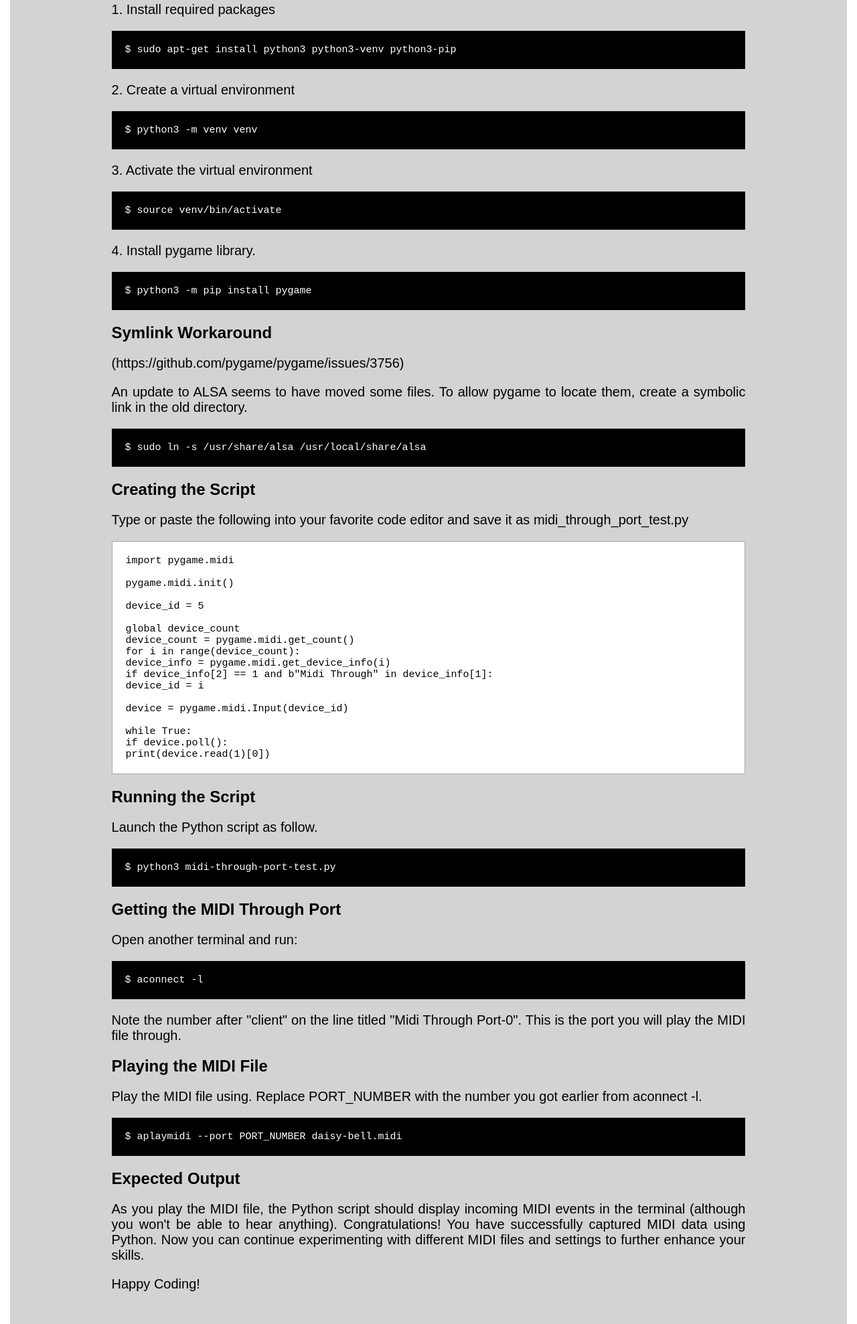
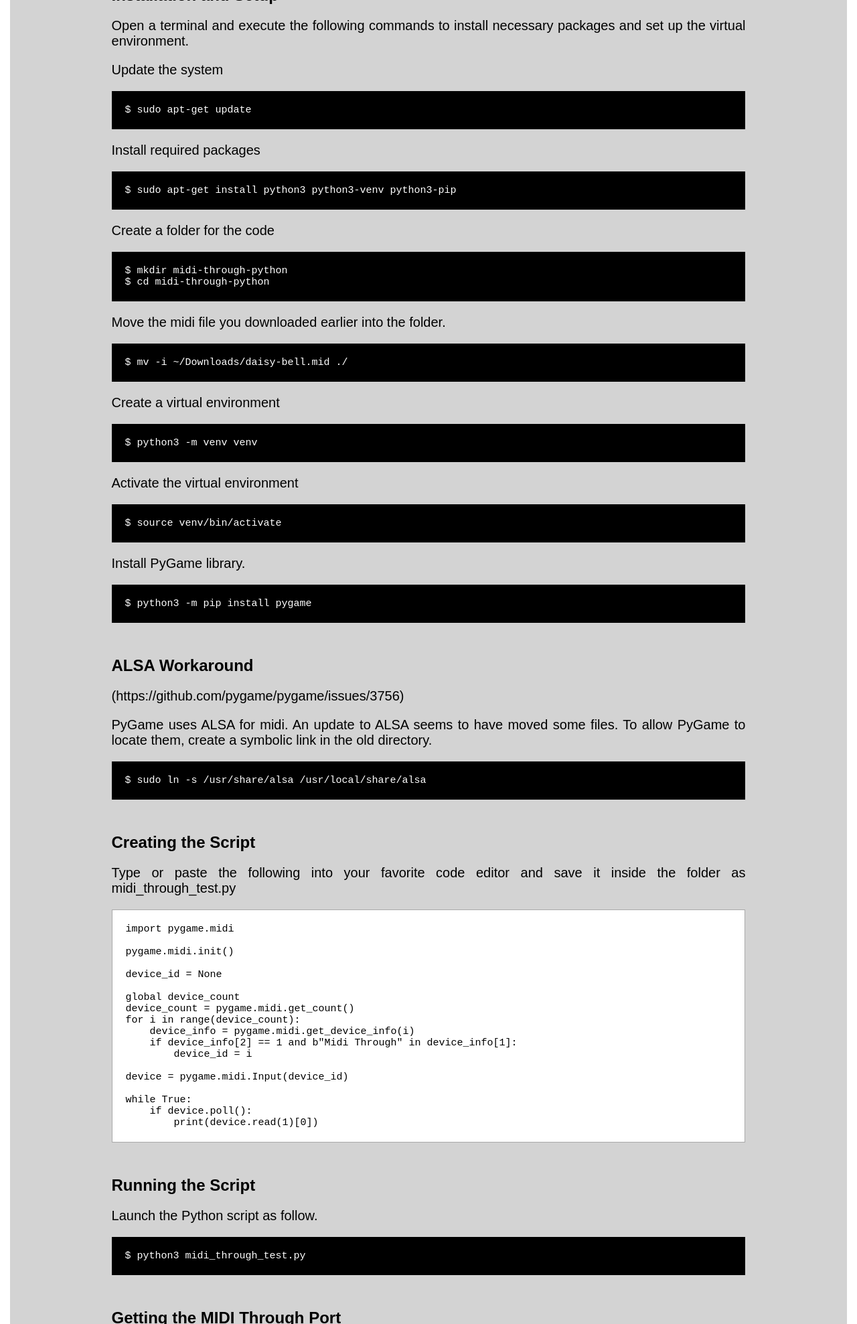
Before and after one commit to jk2937/tutorials, a plain HTML site: page index.html in a window 1280 px wide. Shown: the part 823-2800 px from the top of the page at 67% size. Drawn offline with Linux system fonts and the light colour scheme.

Commit message:
Add simple development server tutorial, update midi through python tutorial

```diff
--- a/index.html
+++ b/index.html
@@ -4,7 +4,7 @@
         <meta charset="UTF-8">
         <title>How to Read MIDI Data From a MIDI Through Port in Python | Jonny's Tutorials</title>
         <meta name="description" content="Learn how to interface a MIDI player with Python using the through port to capture and display incoming MIDI messages in real-time.">
-        <meta name="keywords" content="midi, python, through port, integration, music, project, sync, motor movement, light, LED, automation, control">
+        <meta name="keywords" content="pygame, midi, python, through port, integration, music, project, sync, motor movement, light, LED, automation, control">
         <meta name="author" content="Jonny">
         <meta name="viewport" content="width=device-width, initial-scale=1.0">
 
@@ -101,7 +101,7 @@
         <div class="content-container-outer">
             <div class="content-container-header">
                 <h1>Jonny's Tutorials</h1>
-                <h2>Python</h2>
+                <h2>Linux, Python, and so much more!</h2>
             </div>
         </div>
         <div class="content-container-outer">
@@ -112,23 +112,29 @@
                         Reading from the Midi Through Port in Python
                     </h1>
                     <p>
-                        Hello and welcome to Jonny's Tutorials! Today, we will explore how to read MIDI data from a MIDI through port in Python. By the end of this tutorial, you will be able to interface a MIDI player with Python using the through port to capture and display incoming MIDI messages in real-time. This configuration could be used to synchronize audio with lights or motor movements, for example. Whether you are a musician looking to integrate MIDI into your Python projects, or just curious about working with MIDI data in Python, this tutorial is designed to help you achieve your goals.
+                        Hello and welcome to Jonny's Tutorials! Today, we will explore how to read MIDI data from the MIDI through port in Python using PyGame. By the end of this tutorial, you will be able to interface a MIDI player with Python using the through port to capture and display incoming MIDI messages in real-time. This configuration can be used to synchronize audio with lights or motor movements on a Raspberry Pi, for example. Whether you are a musician looking to integrate MIDI into your Python projects, or just curious about working with MIDI data in Python, this tutorial is designed to help you achieve your goals.
                     </p>
+                </div>
+                <div class="section">
                     <h2>
                         Prerequisites
                     </h2>
                     <p>
-                        For this tutorial, we recomment using Debian 12 Bookworm or a compatible version.
+                        For this tutorial, I recommend using Debian 12 Bookworm or a compatible version.
                     </p>
+                </div>
+                <div class="section">
                     <h2>MIDI File</h2>
                     <p>
-                        Feel free to use the provided daisy-bell.midi file for testing, accessible under the public domain (CC0).
+                        Click here to download the daisy-bell.midi file for testing, accessible under the public domain (CC0).
                     </p>
                     <center>
                         <a href="daisy-bell.mid">
                             daisy-bell.mid
                         </a>
                     </center>
+                </div>
+                <div class="section">
                     <h2>
                         Installation and Setup
                     </h2>
@@ -136,67 +142,96 @@
                         Open a terminal and execute the following commands to install necessary packages and set up the virtual environment.
                     </p>
                     <p>
-                        1. Install required packages
+                        Update the system
+                    </p>
+                    <div class="terminal">
+                        $ sudo apt-get update
+                    </div>
+                    <p>
+                        Install required packages
                     </p>
                     <div class="terminal">
                         $ sudo apt-get install python3 python3-venv python3-pip
                     </div>
                     <p>
-                        2. Create a virtual environment
+                        Create a folder for the code
+                    </p>
+                    <div class="terminal">
+                        $ mkdir midi-through-python<br />
+                        $ cd midi-through-python
+                    </div>
+                    <p>
+                        Move the midi file you downloaded earlier into the folder.
+                    </p>
+                    <div class="terminal">
+                        $ mv -i ~/Downloads/daisy-bell.mid ./
+                    </div>
+                    <p>
+                        Create a virtual environment
                     </p>
                     <div class="terminal">
                         $ python3 -m venv venv
                     </div>
                     <p>
-                        3. Activate the virtual environment
+                        Activate the virtual environment
                     </p>
                     <div class="terminal">
                         $ source venv/bin/activate
                     </div>
                     <p>
-                        4. Install pygame library.
+                        Install PyGame library.
                     </p>
                     <div class="terminal">
                         $ python3 -m pip install pygame
                     </div>
+                </div>
+                <div class="section">
                     <h2>
-                        Symlink Workaround
+                        ALSA Workaround
                     </h2>
                     <p>
                         (https://github.com/pygame/pygame/issues/3756)
                     </p>
                     <p>
-                        An update to ALSA seems to have moved some files. To allow pygame to locate them, create a symbolic link in the old directory.
+                        PyGame uses ALSA for midi. An update to ALSA seems to have moved some files. To allow PyGame to locate them, create a symbolic link in the old directory.
                     </p>
                     <div class="terminal">
                         $ sudo ln -s /usr/share/alsa /usr/local/share/alsa
                     </div>
+                </div>
+                <div class="section">
                     <h2>
                         Creating the Script
                     </h2>
                     <p>
-                        Type or paste the following into your favorite code editor and save it as midi_through_port_test.py
+                        Type or paste the following into your favorite code editor and save it inside the folder as midi_through_test.py
                     </p>
-                    <div class="code">
-                        import pygame.midi<br />
-                        <br />
-                        pygame.midi.init()<br />
-                        <br />
-                        device_id = 5<br />
-                        <br />
-                        global device_count<br />
-                        device_count = pygame.midi.get_count()<br />
-                        for i in range(device_count):<br />
-                            device_info = pygame.midi.get_device_info(i)<br />
-                            if device_info[2] == 1 and b"Midi Through" in device_info[1]:<br />
-                                device_id = i<br />
-                        <br />
-                        device = pygame.midi.Input(device_id)<br />
-                        <br />
-                        while True:<br />
-                            if device.poll():<br />
-                                print(device.read(1)[0])<br />
-                    </div>
+
+
+<pre class="code">
+import pygame.midi
+
+pygame.midi.init()
+
+device_id = None
+
+global device_count
+device_count = pygame.midi.get_count()
+for i in range(device_count):
+    device_info = pygame.midi.get_device_info(i)
+    if device_info[2] == 1 and b"Midi Through" in device_info[1]:
+        device_id = i
+
+device = pygame.midi.Input(device_id)
+
+while True:
+    if device.poll():
+        print(device.read(1)[0])
+</pre>
+
+
+                </div>
+                <div class="section">
                     <h2>
                         Running the Script
                     </h2>
@@ -204,8 +239,10 @@
                         Launch the Python script as follow.
                     </p>
                     <div class="terminal">
-                        $ python3 midi-through-port-test.py
+                        $ python3 midi_through_test.py
                     </div>
+                </div>
+                <div class="section">
                     <h2>
                         Getting the MIDI Through Port
                     </h2>
@@ -218,15 +255,19 @@
                     <p>
                         Note the number after "client" on the line titled "Midi Through Port-0". This is the port you will play the MIDI file through.
                     </p>
+                </div>
+                <div class="section">
                     <h2>
                         Playing the MIDI File
                     </h2>
                     <p>
-                        Play the MIDI file using. Replace PORT_NUMBER with the number you got earlier from aconnect -l.
+                        Play the MIDI file using. Replace "14" with the port number you got earlier from aconnect -l.
                     </p>
                     <div class="terminal">
-                        $ aplaymidi --port PORT_NUMBER daisy-bell.midi
+                        $ aplaymidi --port 14 daisy-bell.mid
                     </div>
+                </div>
+                <div class="section">
                     <h2>
                         Expected Output
                     </h2>
@@ -240,7 +281,7 @@
                 <hr>
                 <div class="section">
                     <p>
-                        Do you have any questions or feedback? Just want to say "Hi"? <a href="https://discord.gg/PhrjZMcY">Join My Discord</a>!
+                        Do you have any questions or feedback, or just want to say "Hi"? Join my <a href="https://discord.gg/PhrjZMcY">Discord</a>!
                     </p>
                 </div>
 
```
Also changed, not shown: simple-development-server.txt (added).
